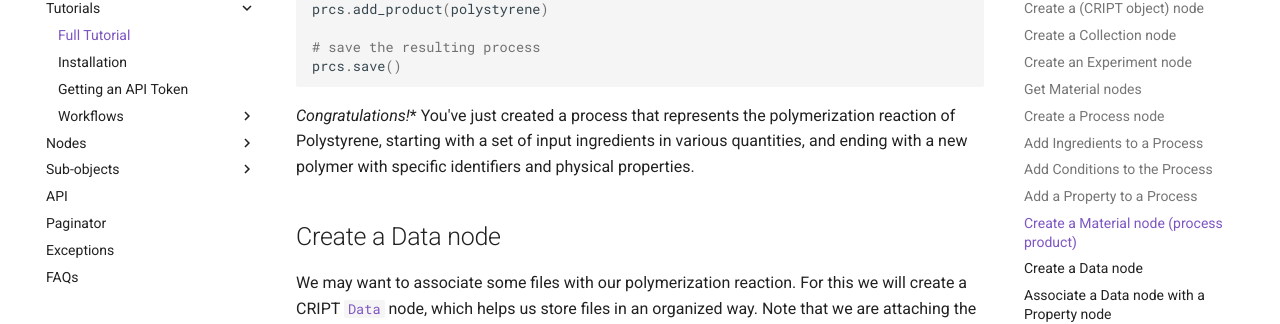
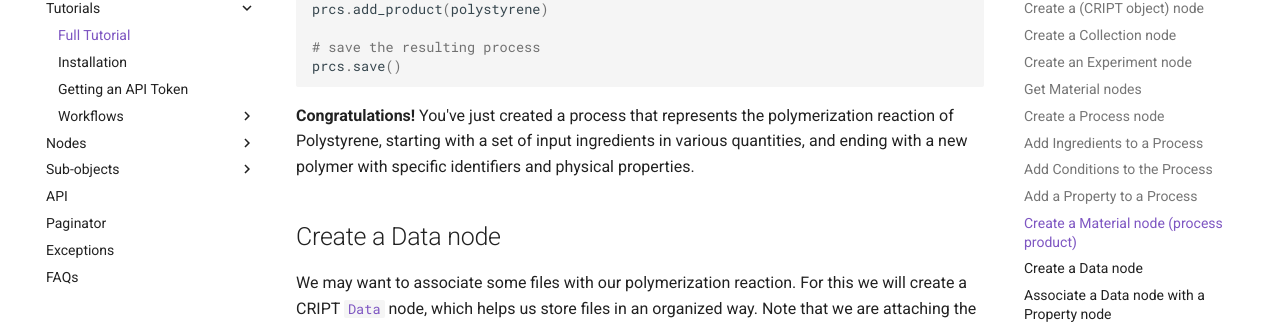
Before and after one commit to C-Accel-CRIPT/sdk-archive, an MkDocs documentation site: the page built from docs/tutorials/full_tutorial.md, in a window 1280 px wide and 900 px high, scrolled down 7765 px. Shown: the part 154-478 px from the top of the window. Built offline with MkDocs 1.6.1 and Material for MkDocs 9.7.7, drawn with Linux system fonts in a browser that asks for light colours; comment, search, counter and statistics services are not loaded.

````diff
--- a/docs/tutorials/full_tutorial.md
+++ b/docs/tutorials/full_tutorial.md
@@ -334,7 +334,7 @@ prcs.add_product(polystyrene)
 prcs.save()
 ```
 
-*Congratulations!** You've just created a process that represents the polymerization reaction of Polystyrene, starting with a set of input ingredients in various quantities, and ending with a new polymer with specific identifiers and physical properties.
+**Congratulations!** You've just created a process that represents the polymerization reaction of Polystyrene, starting with a set of input ingredients in various quantities, and ending with a new polymer with specific identifiers and physical properties.
 
 # Create a Data node
 
````
